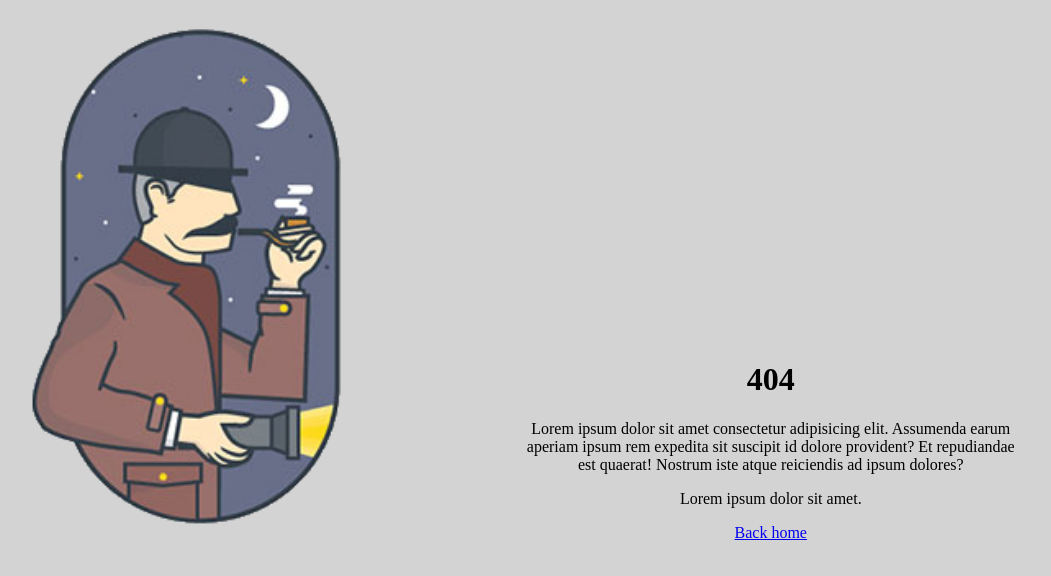
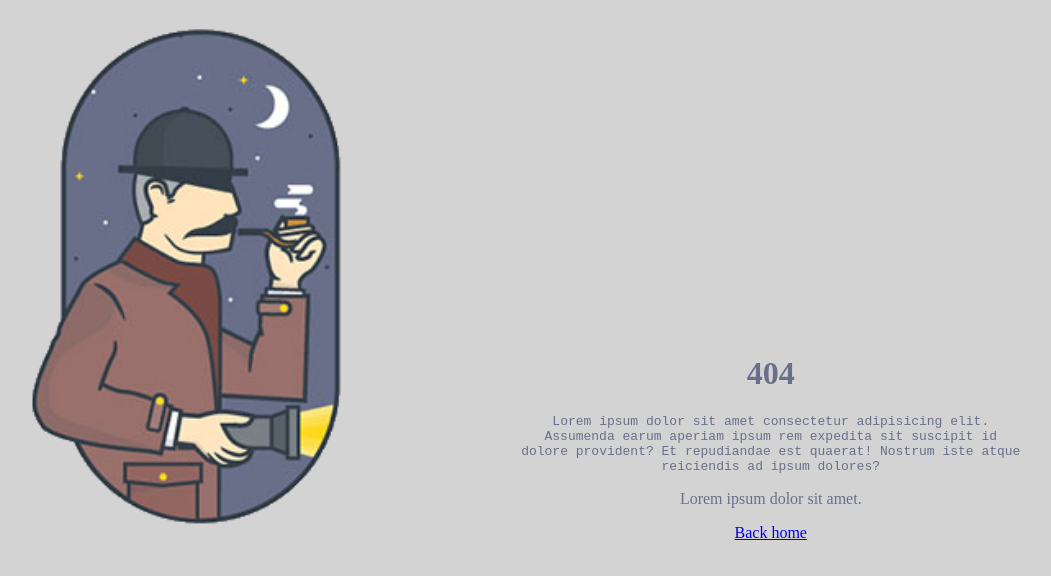
Before and after one commit to justasga/2-serlokas, a plain HTML site: page index.html in a window 1280 px wide. Shown: the whole page, without its empty margins (126-1177 px from the left). Drawn offline with Linux system fonts and the light colour scheme.

Commit message:
serlokasTheEnd

```diff
--- a/index.html
+++ b/index.html
@@ -15,10 +15,10 @@
      width: 40%;
      margin-left: 10%;
      text-align: center;">
-        <h1 style="">404</h1>
-        <p style="">Lorem ipsum dolor sit amet consectetur adipisicing elit. Assumenda earum aperiam ipsum rem expedita sit suscipit id dolore provident? Et repudiandae est quaerat! Nostrum iste atque reiciendis ad ipsum dolores?</p>
-        <p style="">Lorem ipsum dolor sit amet.</p>
-        <a style="" href="#">Back home</a>
+        <h1 style="color: #696F89;">404</h1>
+        <p style="color: #696F89;font-family: monospace;">Lorem ipsum dolor sit amet consectetur adipisicing elit. Assumenda earum aperiam ipsum rem expedita sit suscipit id dolore provident? Et repudiandae est quaerat! Nostrum iste atque reiciendis ad ipsum dolores?</p>
+        <p style="color: #696F89;">Lorem ipsum dolor sit amet.</p>
+        <a style="color: r#696F89;" href="#" class="button;">Back home</a>
     </div>
 
 </body>
```
